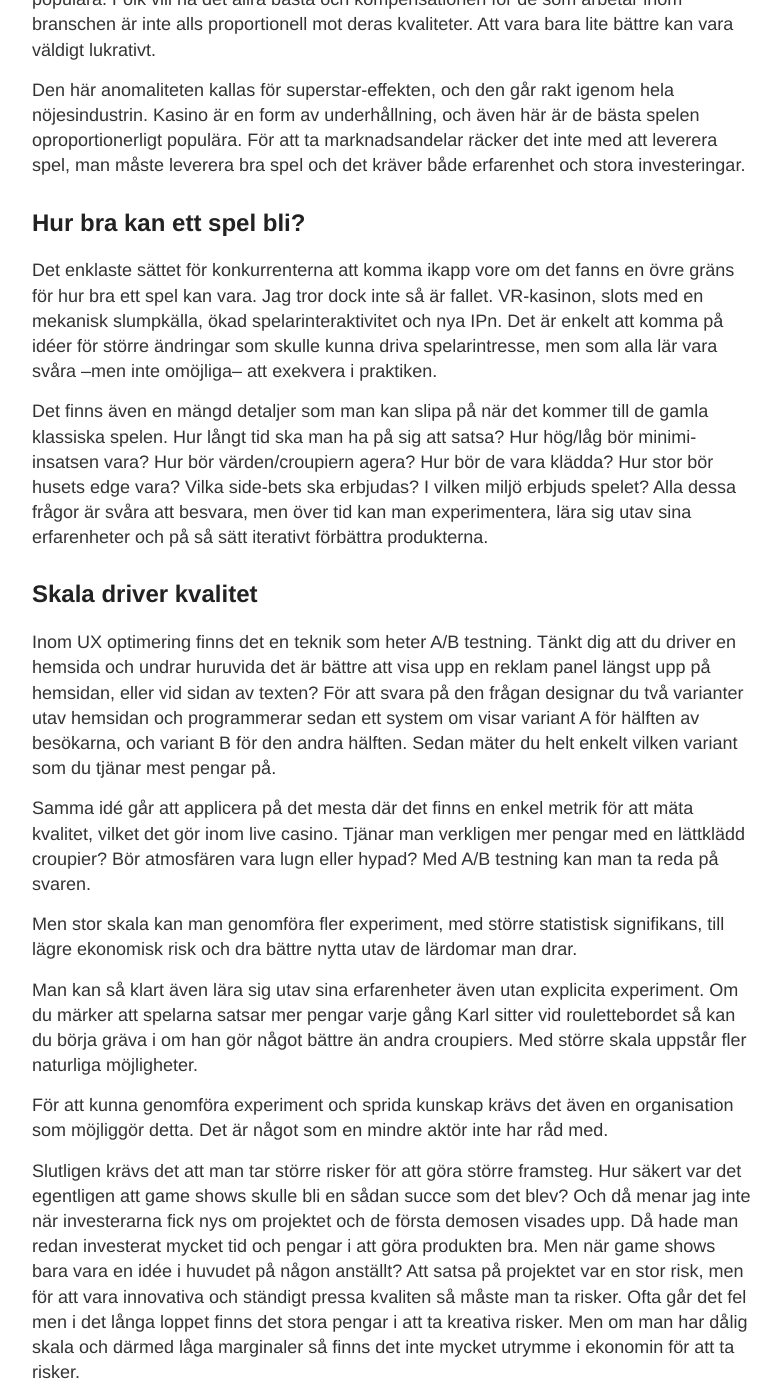
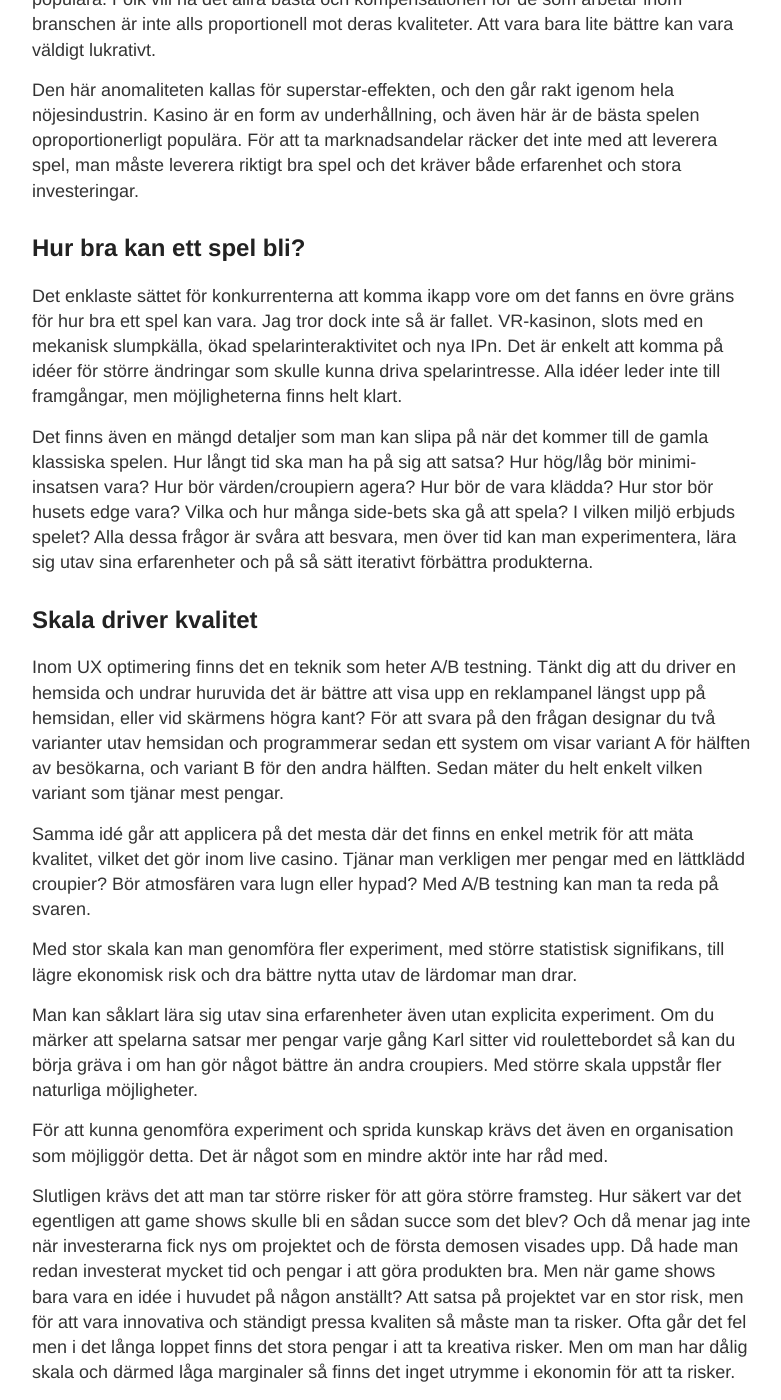
Before and after one commit to 5hadowart/5hadowart.github.io, a Jekyll site: the page built from _posts/2020-09-02-evo.md, in a window 1280 px wide and 1400 px high, scrolled down 521 px. Shown: the whole window, without its empty margins (248-1029 px from the left). Built offline with Jekyll 4.4.1, drawn with Linux system fonts in a browser that asks for light colours; some of the changed text lies outside the part shown.

Commit message:
evo. first edit

```diff
--- a/_posts/2020-09-02-evo.md
+++ b/_posts/2020-09-02-evo.md
@@ -13,34 +13,34 @@ På samma sätt så är Barcelona inte så mycket bättre på fotboll än botten
 Folk vill ha det allra bästa och kompensationen för de som arbetar inom branschen är inte alls proportionell
 mot deras kvaliteter. Att vara bara lite bättre kan vara väldigt lukrativt.
 
-Den här anomaliteten kallas för superstar-effekten, och den går rakt igenom hela nöjesindustrin. Kasino är en form av underhållning, och även här är de bästa spelen oproportionerligt populära. För att ta marknadsandelar räcker det inte med att leverera spel, man måste leverera bra spel och det kräver både erfarenhet och stora investeringar.
+Den här anomaliteten kallas för superstar-effekten, och den går rakt igenom hela nöjesindustrin. Kasino är en form av underhållning, och även här är de bästa spelen oproportionerligt populära. För att ta marknadsandelar räcker det inte med att leverera spel, man måste leverera riktigt bra spel och det kräver både erfarenhet och stora investeringar.
 
 ## Hur bra kan ett spel bli?
 Det enklaste sättet för konkurrenterna att komma ikapp vore om det fanns en övre gräns för hur bra ett spel kan vara. Jag tror dock inte så är fallet.
 VR-kasinon, slots med en mekanisk slumpkälla, ökad spelarinteraktivitet och nya IPn. Det är enkelt att komma på idéer för större ändringar som skulle kunna
-driva spelarintresse, men som alla lär vara svåra --men inte omöjliga-- att exekvera i praktiken.
+driva spelarintresse. Alla idéer leder inte till framgångar, men möjligheterna finns helt klart.
 
 Det finns även en mängd detaljer som man kan slipa på när det kommer till de gamla klassiska spelen.
 Hur långt tid ska man ha på sig att satsa?
 Hur hög/låg bör minimi-insatsen vara?
 Hur bör värden/croupiern agera? Hur bör de vara klädda?
 Hur stor bör husets edge vara?
-Vilka side-bets ska erbjudas?
+Vilka och hur många side-bets ska gå att spela?
 I vilken miljö erbjuds spelet?
 Alla dessa frågor är svåra att besvara, men över tid kan man experimentera, lära sig utav sina erfarenheter och på så sätt iterativt förbättra produkterna.
 
 ## Skala driver kvalitet
 Inom UX optimering finns det en teknik som heter A/B testning. Tänkt dig att du driver en hemsida och undrar huruvida det är bättre att visa upp
-en reklam panel längst upp på hemsidan, eller vid sidan av texten? För att svara på den frågan designar du två varianter utav hemsidan och
+en reklampanel längst upp på hemsidan, eller vid skärmens högra kant? För att svara på den frågan designar du två varianter utav hemsidan och
 programmerar sedan ett system om visar variant A för hälften av besökarna, och variant B för den andra hälften. Sedan mäter du helt enkelt vilken variant
-som du tjänar mest pengar på.
+som tjänar mest pengar.
 
 Samma idé går att applicera på det mesta där det finns en enkel metrik för att mäta kvalitet, vilket det gör inom live casino.
 Tjänar man verkligen mer pengar med en lättklädd croupier? Bör atmosfären vara lugn eller hypad? Med A/B testning kan man ta reda på svaren.
 
-Men stor skala kan man genomföra fler experiment, med större statistisk signifikans, till lägre ekonomisk risk och dra bättre nytta utav de lärdomar man drar.
+Med stor skala kan man genomföra fler experiment, med större statistisk signifikans, till lägre ekonomisk risk och dra bättre nytta utav de lärdomar man drar.
 
-Man kan så klart även lära sig utav sina erfarenheter även utan explicita experiment. Om du märker att spelarna satsar mer pengar varje gång
+Man kan såklart lära sig utav sina erfarenheter även utan explicita experiment. Om du märker att spelarna satsar mer pengar varje gång
 Karl sitter vid roulettebordet så kan du börja gräva i om han gör något bättre än andra croupiers. Med större skala uppstår fler naturliga
 möjligheter.
 
@@ -49,10 +49,10 @@ För att kunna genomföra experiment och sprida kunskap krävs det även en orga
 Slutligen krävs det att man tar större risker för att göra större framsteg. Hur säkert var det egentligen att game shows skulle bli en sådan succe som det blev?
 Och då menar jag inte när investerarna fick nys om projektet och de första demosen visades upp. Då hade man redan investerat mycket tid och pengar i att göra produkten bra.
 Men när game shows bara vara en idée i huvudet på någon anställt? Att satsa på projektet var en stor risk, men för att vara innovativa och ständigt pressa kvaliten så måste
-man ta risker. Ofta går det fel men i det långa loppet finns det stora pengar i att ta kreativa risker. Men om man har dålig skala och därmed låga marginaler så finns det inte mycket utrymme i ekonomin för att ta risker.
+man ta risker. Ofta går det fel men i det långa loppet finns det stora pengar i att ta kreativa risker. Men om man har dålig skala och därmed låga marginaler så finns det inget utrymme i ekonomin för att ta risker.
 
 ## Skala styr avkastning på inkrementellt investerat kapital
-Även om du designar världen bästa kasinospel så kommer du inte tjäna särskillt mycket pengar om du inte kan nå några kunder med det. Evo sammarbetar med flest operatörer
+Även om du designar världens bästa kasinospel så kommer du inte tjäna särskillt mycket pengar om du inte kan nå några kunder med det. Evo sammarbetar med flest operatörer
 och tjänar därför mest pengar på sina investeringar.
 
 Det här gäller dock inte bara för organisk innovation. Om en mindre aktör designar ett grymt VR-spel så är den upptäckten värd mycket mer pengar i Evos händer än i skaparens.
```
Also changed, not shown: other parts of _posts/2020-09-02-evo.md (+3 -3 lines).
